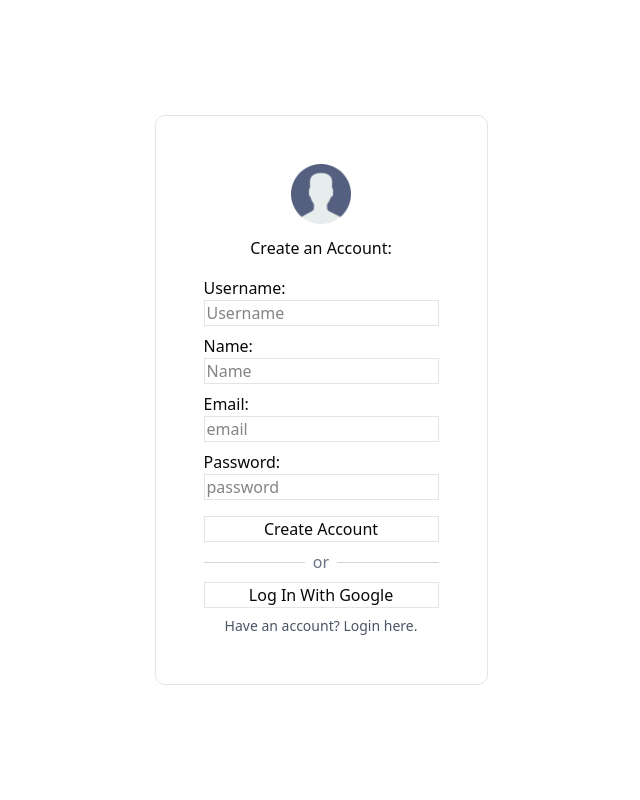
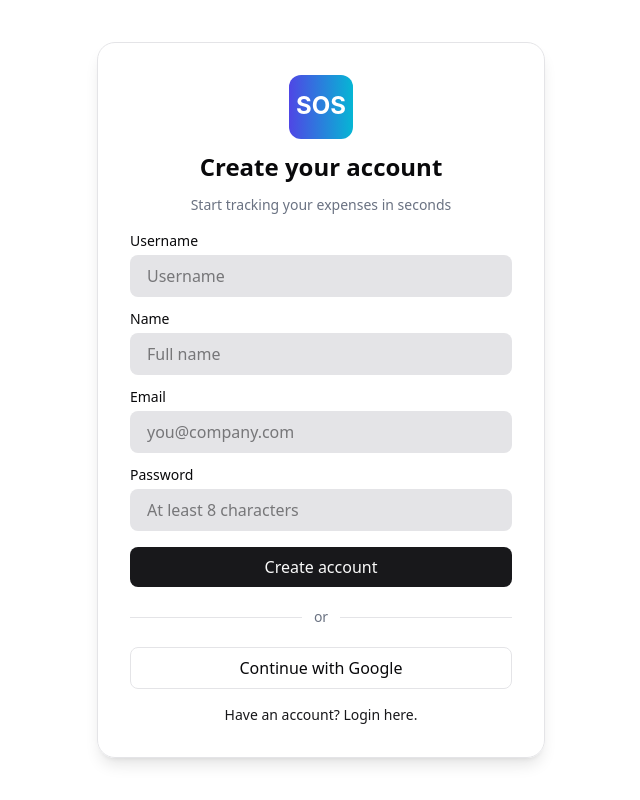
Before and after one commit to Stephen-LYX/sos-expense-tracker, a Next.js app: page /register in a window 1280 px wide. Shown: the whole page, without its empty margins (319-959 px from the left). Built offline with nearby package versions, Linux system fonts and the light colour scheme.

Commit message:
Added tailwind CSS to Login & Register page

```diff
--- a/src/app/login/page.tsx
+++ b/src/app/login/page.tsx
@@ -37,71 +37,66 @@ function Login() {
         signIn("google", {callbackUrl: "/dashboard/budget"})
     }
     return (
-        <main className="min-w-screen min-h-screen flex flex-col justify-center items-center">
-            <div className="border rounded-lg p-12  flex flex-col">
-                <div className="flex justify-center items-center pb-5">
-                    <Image
-                        src="/user.png"
-                        alt="sign in icon"
-                        width={60}
-                        height={60}
-                    />
+        <main className="min-h-screen flex items-center justify-center p-6">
+            <div className="w-full max-w-md bg-card/80 backdrop-blur-md border border-border rounded-2xl shadow-lg p-8 animate-slideUp">
+                <div className="flex flex-col items-center gap-3 mb-4">
+                    <Image src="/sos-logo.svg" alt="SOS logo" width={64} height={64} />
+                    <h1 className="text-2xl font-semibold">Welcome back</h1>
+                    <p className="text-sm text-gray-500">Sign in to continue to your dashboard</p>
                 </div>
-                <form onSubmit={handleSubmit} className="flex flex-col h-[20vh] gap-2">
-                    <div>
-                        <div className="">
-                            <label htmlFor="email" className="block">Email:</label>
+
+                <form onSubmit={handleSubmit} className="flex flex-col gap-4">
+                    <label className="flex flex-col gap-1">
+                        <span className="text-sm">Email</span>
                         <input
                             type="email"
                             id="email"
-                            placeholder="email"
+                            placeholder="you@company.com"
                             value={email}
                             onChange={(e) => setEmail(e.target.value)}
-                            className="border pl-0.5 w-full"
+                            className="w-full px-4 py-2 rounded-md bg-input border border-transparent focus:outline-none focus:ring-2 focus:ring-ring"
                             required
                         />
-                        </div>
+                    </label>
 
-                        <div>
-                            <label htmlFor="password" className="block">Password:</label>
+                    <label className="flex flex-col gap-1">
+                        <span className="text-sm">Password</span>
                         <input
                             type="password"
                             id="password"
-                                placeholder="password"
+                            placeholder="••••••••"
                             value={password}
                             onChange={(e) => setPassword(e.target.value)}
-                                className="border pl-0.5 w-full"
+                            className="w-full px-4 py-2 rounded-md bg-input border border-transparent focus:outline-none focus:ring-2 focus:ring-ring"
                             required
                         />
-                        </div>
-                    </div>
+                    </label>
 
-                    <button type="submit" className="cursor-pointer border my-2">
+                    <button type="submit" className="w-full py-2 rounded-md bg-primary text-primary-foreground font-medium hover:opacity-95 transition cursor-pointer">
                         Sign in
                     </button>
                 </form>
 
                 {message && (
-                    <div className={`text-center ${message.includes("successful") ? "text-green-500" : "text-red-500"}`}>
+                    <div className={`mt-4 text-center text-sm ${message.includes("successful") ? "text-green-500" : "text-destructive"}`}>
                         {message}
                     </div>
                 )}
 
-                <div className="flex items-center text-center gap-2">
-                    <div className="flex-1 border-t border-gray-300"></div>
-                    <span className="text-gray-500">or</span>
-                    <div className="flex-1 border-t border-gray-300"></div>
+                <div className="flex items-center text-center gap-3 my-5">
+                    <div className="flex-1 h-px bg-border"></div>
+                    <span className="text-sm text-gray-500">or</span>
+                    <div className="flex-1 h-px bg-border"></div>
                 </div>
 
-                <button onClick={handleGoogleLogin} className="border cursor-pointer mt-2">
-                    Log In With Google
+                <button onClick={handleGoogleLogin} className="w-full py-2 rounded-md border border-border bg-transparent flex items-center justify-center gap-2 hover:opacity-95 transition cursor-pointer">
+                    <svg xmlns="http://www.w3.org/2000/svg" className="h-5 w-5" viewBox="0 0 48 48" fill="none"><path fill="#EA4335" d="M24 9.5c3.9 0 7.3 1.4 10 3.6l7.4-7.3C36.3 2 30.5 0 24 0 14.9 0 6.8 4.6 2.5 11.7l8.8 6.8C13.3 13.2 18.2 9.5 24 9.5z"/><path fill="#34A853" d="M46.5 24c0-1.6-.2-3.1-.6-4.6H24v8.7h12.7c-.6 3-2.6 5.6-5.5 7.3l8.4 6.5C43.9 37.3 46.5 31.1 46.5 24z"/></svg>
+                    Continue with Google
                 </button>
 
-                <div className="text-sm text-center text-gray-600 mt-2">
-                    <span>Don't have an account, </span>
-                    <Link href="/register" className=" hover:text-blue-600 hover:underline transition-colors">
-                        sign up here.
-                    </Link>
+                <div className="text-sm text-center text-gray-500 mt-4">
+                    <span>New here? </span>
+                    <Link href="/register" className="text-primary hover:underline">Create an account</Link>
                 </div>
             </div>
         </main>
--- a/src/app/register/page.tsx
+++ b/src/app/register/page.tsx
@@ -1,12 +1,12 @@
 "use client"
 
-import { use, useState } from "react"
+import { useState } from "react"
 import { useRouter } from "next/navigation"
 import { signIn } from "next-auth/react"
 import Link from "next/link"
 import Image from "next/image"
 
-function Login() {
+function Register() {
 
     const [username, setUsername] = useState("") //Track username input
     const [name, setName] = useState("") //Track name input
@@ -46,102 +46,98 @@ function Login() {
     }
 
     const handleGoogleLogin = () => {
-        signIn("google", {callbackUrl: "/budget"})
+        signIn("google", {callbackUrl: "/dashboard/budget"})
     }
+
     return (
-        <main className="min-w-screen min-h-screen flex flex-col justify-center items-center">
-            <div className="border rounded-lg p-12  flex flex-col min-h-[50vh]">
-                <div className="flex justify-center items-center pb-3">
-                    <Image
-                        src="/user.png"
-                        alt="sign in icon"
-                        width={60}
-                        height={60}
-                    />
+        <main className="min-h-screen flex items-center justify-center p-6">
+            <div className="w-full max-w-md bg-card/80 backdrop-blur-md border border-border rounded-2xl shadow-lg p-8 animate-slideUp">
+                <div className="flex flex-col items-center gap-3 mb-4">
+                    <Image src="/sos-logo.svg" alt="SOS logo" width={64} height={64} />
+                    <h1 className="text-2xl font-semibold">Create your account</h1>
+                    <p className="text-sm text-gray-500">Start tracking your expenses in seconds</p>
                 </div>
 
-                <h3 className="text-center pb-4">Create an Account:</h3>
-
-                <form onSubmit={handleSubmit} className="flex flex-col gap-2">
-                    <div className="flex flex-col gap-2">
-                        <div>
-                            <label htmlFor="username" className="block">Username:</label>
+                <form onSubmit={handleSubmit} className="flex flex-col gap-4">
+                    <div className="grid grid-cols-1 gap-3">
+                        <label className="flex flex-col gap-1">
+                            <span className="text-sm">Username</span>
                             <input
                                 type="text"
                                 id="username"
                                 placeholder="Username"
                                 value={username}
                                 onChange={(e) => setUsername(e.target.value)}
-                                className="border pl-0.5 w-full"
+                                className="w-full px-4 py-2 rounded-md bg-input border border-transparent focus:outline-none focus:ring-2 focus:ring-ring"
                                 required
                             />
-                        </div>
+                        </label>
 
-                        <div>
-                            <label htmlFor="name" className="block">Name:</label>
+                        <label className="flex flex-col gap-1">
+                            <span className="text-sm">Name</span>
                             <input
                                 type="text"
                                 id="name"
-                                placeholder="Name"
+                                placeholder="Full name"
                                 value={name}
                                 onChange={(e) => setName(e.target.value)}
-                                className="border pl-0.5 w-full"
+                                className="w-full px-4 py-2 rounded-md bg-input border border-transparent focus:outline-none focus:ring-2 focus:ring-ring"
                                 required
                             />
-                        </div>
+                        </label>
 
-                        <div>
-                            <label htmlFor="email" className="block">Email:</label>
+                        <label className="flex flex-col gap-1">
+                            <span className="text-sm">Email</span>
                             <input
                                 type="email"
                                 id="email"
-                                placeholder="email"
+                                placeholder="you@company.com"
                                 value={email}
                                 onChange={(e) => setEmail(e.target.value)}
-                                className="border pl-0.5 w-full"
+                                className="w-full px-4 py-2 rounded-md bg-input border border-transparent focus:outline-none focus:ring-2 focus:ring-ring"
                                 required
                             />
-                        </div>
+                        </label>
 
-                        <div>
-                            <label htmlFor="password" className="block">Password:</label>
+                        <label className="flex flex-col gap-1">
+                            <span className="text-sm">Password</span>
                             <input
                                 type="password"
                                 id="password"
-                                placeholder="password"
+                                placeholder="At least 8 characters"
                                 value={password}
                                 onChange={(e) => setPassword(e.target.value)}
-                                className="border pl-0.5 w-full"
+                                className="w-full px-4 py-2 rounded-md bg-input border border-transparent focus:outline-none focus:ring-2 focus:ring-ring"
                                 required
                             />
-                        </div>
+                        </label>
                     </div>
 
-                    <button type="submit" className="cursor-pointer border my-2">
-                        Create Account
+                    <button type="submit" className="w-full py-2 rounded-md bg-primary text-primary-foreground font-medium hover:opacity-95 transition cursor-pointer">
+                        Create account
                     </button>
                 </form>
 
                 {message && (
-                    <p className={`text-center text-sm mt-2 `}></p>
+                    <p className={`mt-3 text-center text-sm ${message.includes("Success") ? "text-green-500" : "text-destructive"}`}>{message}</p>
                 )}
 
-                <div className="flex items-center text-center gap-2">
-                    <div className="flex-1 border-t border-gray-300"></div>
-                    <span className="text-gray-500">or</span>
-                    <div className="flex-1 border-t border-gray-300"></div>
+                <div className="flex items-center text-center gap-3 my-5">
+                    <div className="flex-1 h-px bg-border"></div>
+                    <span className="text-sm text-gray-500">or</span>
+                    <div className="flex-1 h-px bg-border"></div>
                 </div>
 
-                <button onClick={handleGoogleLogin} className="border cursor-pointer mt-2">
-                    Log In With Google
+                <button onClick={handleGoogleLogin} className="w-full py-2 rounded-md border border-border bg-transparent flex items-center justify-center gap-2 hover:opacity-95 transition cursor-pointer">
+                    Continue with Google
                 </button>
 
-                <Link href="/login" className="text-sm text-center text-gray-600 mt-2">
-                    Have an account? Login here.
-                </Link>
+                <div className="text-sm text-center text-muted mt-4">
+                    <Link href="/login" className="text-primary hover:underline">Have an account? Login here.</Link>
+                </div>
             </div>
         </main>
     )
 }
 
-export default Login
+export default Register
```
Also changed, not shown: public/sos-logo.svg (added). Lines whose indentation alone changed are shown as unchanged.
